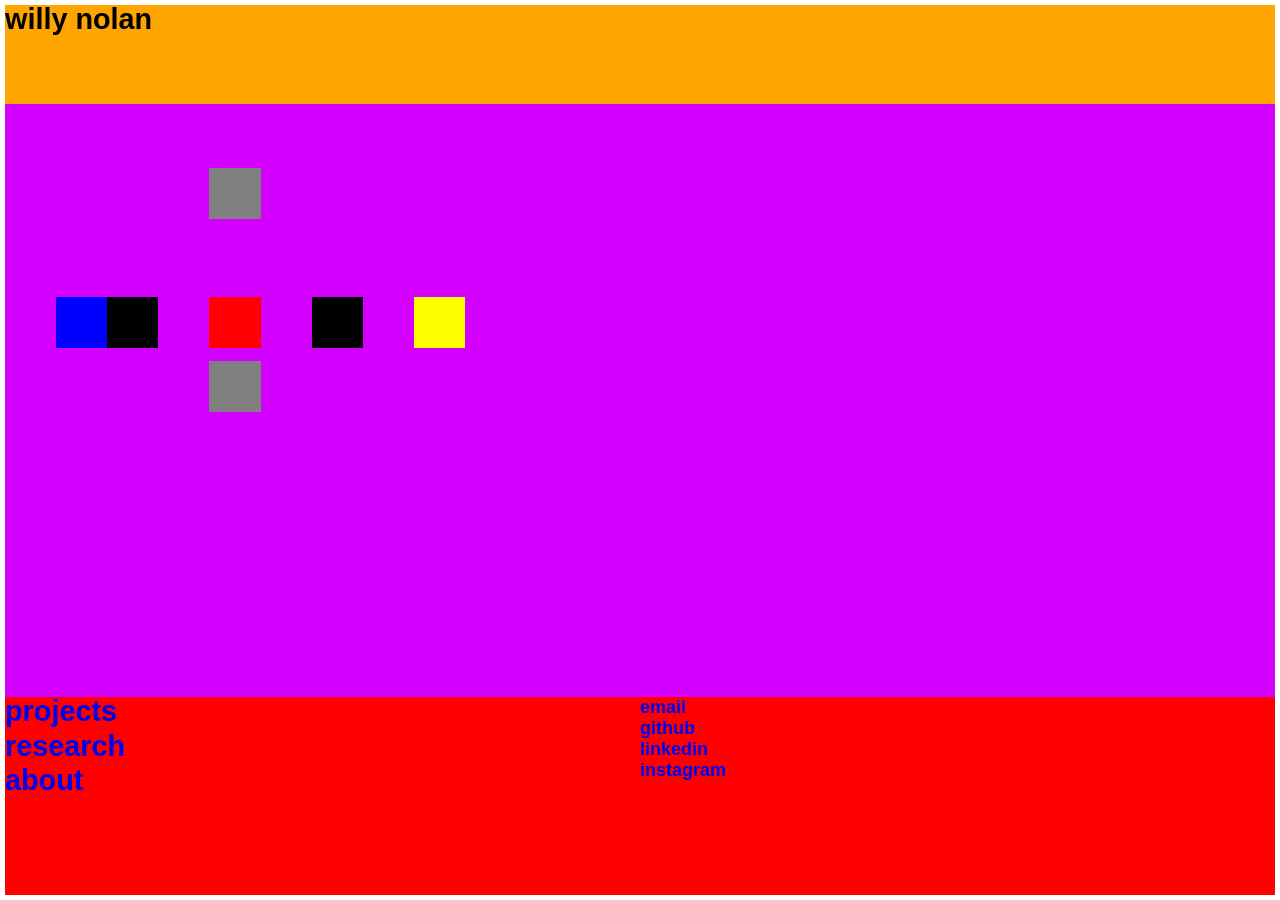
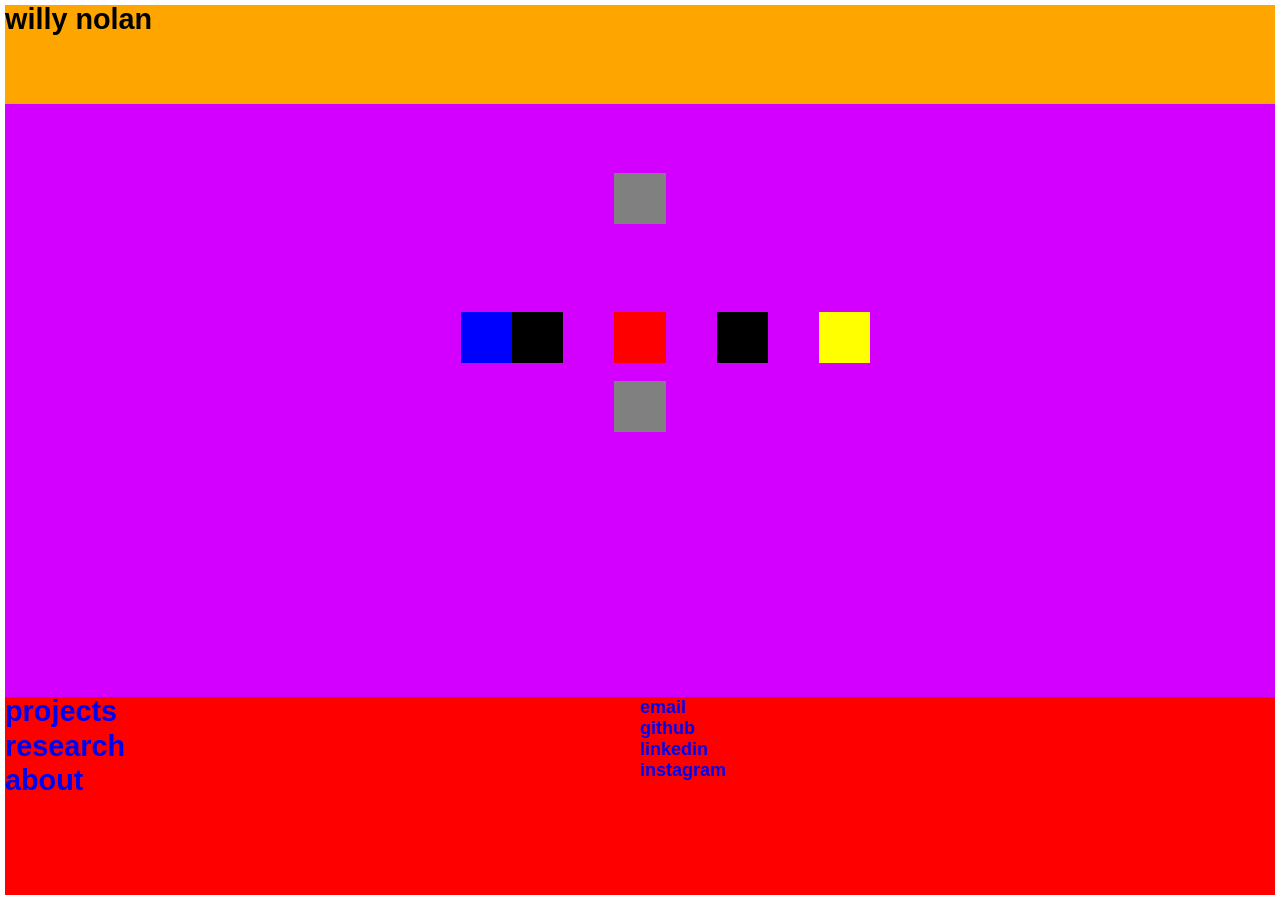
Before and after one commit to computersarecool/willynolan.com, a Jekyll site: the page built from index.html, in a window 1280 px wide. Built offline with Jekyll 4.4.1, drawn with Linux system fonts in a browser that asks for light colours.

Commit message:
Mobile alignment of grid

```diff
--- a/assets/scss/_core.scss
+++ b/assets/scss/_core.scss
@@ -72,10 +72,14 @@ main {
     background: #d300ff;
     grid-column: 1 / -1;
     grid-row: 2 / 8;
+    display: flex;
+    justify-content: center;
 }
 
 .artwork {
-    max-height: 100%;
+    height: 100%;
+    width: 100%;
+    max-height: 480px;
     display: grid;
     grid-template-columns: repeat(9, 1fr);
     grid-template-rows: repeat(7, 1fr);
@@ -136,23 +140,23 @@ main {
     grid-column: 9;
 }
 
-.blue1 {
+.blue1-container > div {
     background: var(--color-blue);
 }
 
-.black1, .black2 {
+.black1-container > div, .black2-container > div {
     background: var(--color-black);
 }
 
-.gray1, .gray2 {
+.gray1-container > div, .gray2-container > div {
     background: var(--color-gray);
 }
 
-.red1 {
+.red1-container > div {
     background: var(--color-red);
 }
 
-.yellow1 {
+.yellow1-container > div {
     background: var(--color-yellow);
 }
 
@@ -165,12 +169,12 @@ nav {
 .site-links {
     text-transform: lowercase;
     line-height: 2;
-    grid-column: 1/3;
+    grid-column: 1 / 3;
 }
 
 .contact {
     text-transform: lowercase;
-    grid-column: 3/4;
+    grid-column: 3 / 4;
     line-height: 1.3;
 }
 
--- a/index.html
+++ b/index.html
@@ -17,13 +17,13 @@
 
         <main>
             <div class="artwork">
-                <div class="square-container blue1-container"><div class="square-container-inside"><div class="square blue1"></div></div></div>
-                <div class="square-container black1-container"><div class="square-container-inside"><div class="square black1"></div></div></div>
-                <div class="square-container black2-container"><div class="square-container-inside"><div class="square black2"></div></div></div>
-                <div class="square-container gray1-container"><div class="square-container-inside"><div class="square gray1"></div></div></div>
-                <div class="square-container gray2-container"><div class="square-container-inside"><div class="square gray2"></div></div></div>
-                <div class="square-container red1-container"><div class="square-container-inside"><div class="square red1"></div></div></div>
-                <div class="square-container yellow1-container"><div class="square-container-inside"><div class="square yellow1"></div></div></div>
+                <div class="square-container blue1-container"><div class="square-container-inside"></div></div>
+                <div class="square-container black1-container"><div class="square-container-inside"></div></div>
+                <div class="square-container black2-container"><div class="square-container-inside"></div></div>
+                <div class="square-container gray1-container"><div class="square-container-inside"></div></div>
+                <div class="square-container gray2-container"><div class="square-container-inside"></div></div>
+                <div class="square-container red1-container"><div class="square-container-inside"></div></div>
+                <div class="square-container yellow1-container"><div class="square-container-inside"></div></div>
             </div>
         </main>
 
```
